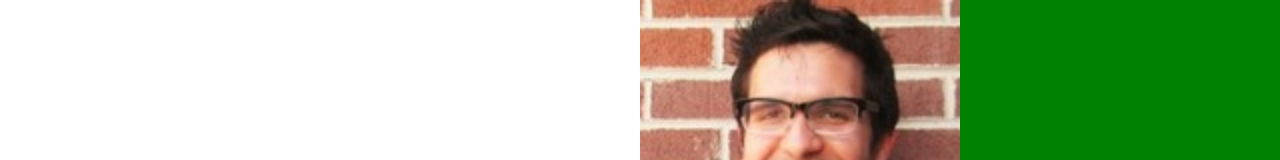
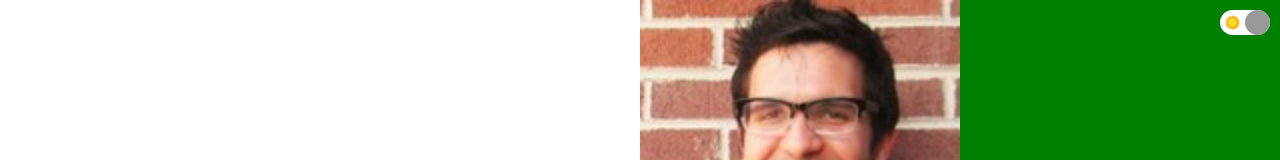
Before and after one commit to mzrickers/zach-portfolio, a React (Create React App) app: page / in a window 1280 px wide. Shown: the top 160 px of the page. Built offline with nearby package versions, Linux system fonts and the light colour scheme.

Commit message:
Added Dark and Light mode

```diff
--- a/src/App.js
+++ b/src/App.js
@@ -1,13 +1,24 @@
+import { useContext } from 'react'
 import Intro from './components/Intro';
 import About from './components/about/About';
 import ProjectList from './components/projectList/ProjectList';
 import Contact from './components/contact/Contact';
+import Toggle from './components/toggle/Toggle';
+import { ThemeContext } from './context';
 import './App.css';
 
 
 function App() {
+
+  const theme = useContext(ThemeContext);
+  const darkMode = theme.state.darkMode;
+
   return (
-    <div>
+    <div style={{
+      backgroundColor: darkMode ? "#222" : "white",
+      color: darkMode && "white"
+      }}>
+        <Toggle />
         <Intro/>
         <About/>
         <ProjectList/>
--- a/src/components/contact/Contact.js
+++ b/src/components/contact/Contact.js
@@ -2,15 +2,15 @@
 import Phone from "../../img/phone.png";
 import Email from "../../img/email.png";
 import Address from "../../img/address.png";
-import { useRef, useState } from "react";
+import { useContext, useRef, useState } from "react";
 import emailjs from "@emailjs/browser";
-// import { ThemeContext } from "../../context";
+import { ThemeContext } from "../../context";
 
 const Contact = () => {
   const formRef = useRef();
   const [done, setDone] = useState(false)
-  // const theme = useContext(ThemeContext);
-  // const darkMode = theme.state.darkMode;
+  const theme = useContext(ThemeContext);
+  const darkMode = theme.state.darkMode;
 
   const handleSubmit = (e) => {
     e.preventDefault();
@@ -59,10 +59,10 @@
             freelancing if the right project comes along. me.
           </p>
           <form ref={formRef} onSubmit={handleSubmit}>
-            <input  type="text" placeholder="Name" name="user_name" />
-            <input  type="text" placeholder="Subject" name="user_subject" />
-            <input  type="text" placeholder="Email" name="user_email" />
-            <textarea  rows="5" placeholder="Message" name="message" />
+            <input style={{backgroundColor: darkMode && "#333"}} type="text" placeholder="Name" name="user_name" />
+            <input style={{backgroundColor: darkMode && "#333"}} type="text" placeholder="Subject" name="user_subject" />
+            <input style={{backgroundColor: darkMode && "#333"}} type="text" placeholder="Email" name="user_email" />
+            <textarea style={{backgroundColor: darkMode && "#333"}} rows="5" placeholder="Message" name="message" />
             <button>Submit</button>
             {done && "Thank you..."}
           </form>
--- /dev/null
+++ b/src/components/toggle/Toggle.js
@@ -0,0 +1,31 @@
+import "./toggle.css";
+import Sun from "../../img/sun.png";
+import Moon from "../../img/moon.png";
+import { useContext } from "react";
+import { ThemeContext } from "../../context";
+
+
+import React from 'react'
+
+const Toggle = () => {
+  const theme = useContext(ThemeContext)
+
+  const handleClick = () => {
+    theme.dispatch({ type: "TOGGLE" });
+  }
+  return (
+    <div className="t">
+      <img src={Sun} alt="" className="t-icon" />
+      <img src={Moon} alt="" className="t-icon" />
+      <div
+        className="t-button"
+        onClick={handleClick}
+        style={{left: theme.state.darkMode ? 0 : 25}}>
+      </div>
+    </div>
+  )
+}
+
+
+
+export default Toggle;
--- /dev/null
+++ b/src/components/toggle/toggle.css
@@ -0,0 +1,28 @@
+.t{
+  width: 50px;
+  height: 25px;
+  border-radius: 20px;
+  border: 1pz solid #999;
+  background-color: white;
+  position: fixed;
+  top: 10px;
+  right: 10px;
+  z-index: 999;
+  display: flex;
+  align-items: center;
+  justify-content: space-around;
+}
+
+.t-icon{
+  width: 15px;
+  height: 15px;
+}
+
+.t-button{
+  width: 25px;
+  height: 25px;
+  border-radius: 50%;
+  background-color: #999;
+  position: absolute;
+  cursor: pointer;
+}
--- /dev/null
+++ b/src/context.js
@@ -0,0 +1,22 @@
+import { createContext, useReducer } from "react";
+
+export const ThemeContext = createContext();
+
+const INITIAL_STATE = { darkMode: false };
+
+const themeReducer = (state, action) => {
+  switch (action.type) {
+    case "TOGGLE":
+      return { darkMode: !state.darkMode };
+    default:
+      return state;
+  }
+};
+
+export const ThemeProvider = (props) => {
+  const [state, dispatch] = useReducer(themeReducer, INITIAL_STATE);
+
+  return (
+    <ThemeContext.Provider value={{state, dispatch}}>{props.children}</ThemeContext.Provider>
+  );
+};
--- a/src/index.js
+++ b/src/index.js
@@ -3,10 +3,13 @@
 import './index.css';
 import App from './App';
 import reportWebVitals from './reportWebVitals';
+import { ThemeProvider } from "./context";
 
 ReactDOM.render(
   <React.StrictMode>
-    <App />
+    <ThemeProvider >
+      <App />
+    </ThemeProvider>
   </React.StrictMode>,
   document.getElementById('root')
 );
```
Also changed, not shown: src/img/moon.png (added), src/img/sun.png (added).
